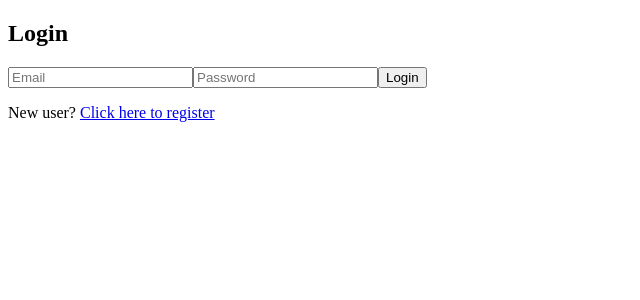
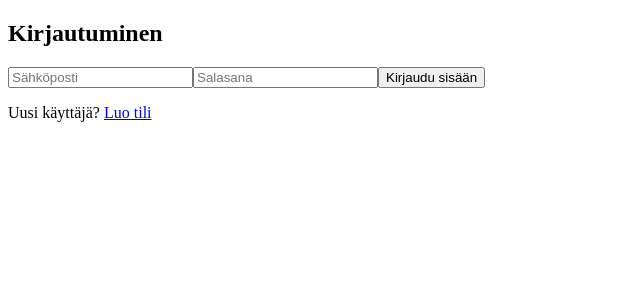
Before and after one commit to lottaLappalainen/book-store, a React (Vite) app: page /login in a window 1280 px wide. Shown: the top 300 px of the page, without its empty margins (0-640 px from the left). Built offline with nearby package versions, Linux system fonts and the light colour scheme.

Commit message:
translate to finnish

```diff
--- a/src/components/Books.jsx
+++ b/src/components/Books.jsx
@@ -13,7 +13,7 @@ const Books = ({ searchQuery }) => {
 
   useEffect(() => {
     dispatch(fetchBooks());
-    dispatch(setNotification({ message: 'Fetching books was successful', requestStatus: 'success' }));
+    dispatch(setNotification({ message: 'Kirjat haettu onnistuneesti', requestStatus: 'success' }));
   }, [dispatch]);
 
   const normalizeText = (text) => text.toLowerCase().trim();
@@ -51,12 +51,12 @@ const Books = ({ searchQuery }) => {
 
   const handleAddToOrder = (book) => {
     dispatch(addToOrder(book));
-    dispatch(setNotification({ message: `"${book.nimi}" added to your order`, requestStatus: 'success' }));
+    dispatch(setNotification({ message: `"${book.nimi}" lisättiin ostoskoriin`, requestStatus: 'success' }));
   };
 
   return (
     <div className="book-container">
-      <h1>Book Store</h1>
+      <h1>Kirjat</h1>
       <div className="books-grid">
         {sortedBooks.length > 0 ? (
           sortedBooks.map(book => (
@@ -64,12 +64,12 @@ const Books = ({ searchQuery }) => {
               <h2>{book.nimi}</h2>
               <p><strong>Tekijä:</strong> {book.tekijä}</p>
               <button onClick={(e) => { e.stopPropagation(); handleAddToOrder(book); }}>
-                Add to Order
+                Lisää ostoskoriin
               </button>
             </div>
           ))
         ) : (
-          <p>No books found.</p>
+          <p>Kirjoja ei löytynyt.</p>
         )}
       </div>
     </div>
--- a/src/components/Login.jsx
+++ b/src/components/Login.jsx
@@ -12,26 +12,26 @@ function Login() {
 
   const handleLogin = (e) => {
     e.preventDefault();
-    dispatch(setNotification({ message: 'Logging in...', requestStatus: 'loading' }));
+    dispatch(setNotification({ message: 'Kirjaudutaan sisään...', requestStatus: 'loading' }));
     //testaa kirjautumista näillä crediteillä
     if (email === "test@example.com" && password === "password") {
       dispatch(login());
-      dispatch(setNotification({ message: 'Login successful', requestStatus: 'success' }));
+      dispatch(setNotification({ message: 'Kirjautuminen onnistui', requestStatus: 'success' }));
       navigate("/books");
     } else {
-      dispatch(setNotification({ message: 'Invalid credentials', requestStatus: 'error' }));
+      dispatch(setNotification({ message: 'Väärä sähköposti tai salasana', requestStatus: 'error' }));
     }
   };
 
   return (
     <div>
-      <h2>Login</h2>
+      <h2>Kirjautuminen</h2>
       <form onSubmit={handleLogin}>
-        <input type="email" placeholder="Email" value={email} onChange={(e) => setEmail(e.target.value)} required />
-        <input type="password" placeholder="Password" value={password} onChange={(e) => setPassword(e.target.value)} required />
-        <button type="submit">Login</button>
+        <input type="email" placeholder="Sähköposti" value={email} onChange={(e) => setEmail(e.target.value)} required />
+        <input type="password" placeholder="Salasana" value={password} onChange={(e) => setPassword(e.target.value)} required />
+        <button type="submit">Kirjaudu sisään</button>
       </form>
-      <p>New user? <a href="/register">Click here to register</a></p>
+      <p>Uusi käyttäjä? <a href="/register">Luo tili</a></p>
     </div>
   );
 }
--- a/src/components/Navbar.jsx
+++ b/src/components/Navbar.jsx
@@ -15,15 +15,15 @@ function Navbar({ role, onSearch }) {
   return (
     <nav className="navbar">
       <ul className="nav-links">
-        <li><Link to="/books">Books</Link></li>
-        {role === "customer" && <li><Link to="/order">Order</Link></li>}
-        {role === "admin" && <li><Link to="/addbook">Add a Book</Link></li>}
+        <li><Link to="/books">Kirjat</Link></li>
+        {role === "customer" && <li><Link to="/order">Ostoskori</Link></li>}
+        {role === "admin" && <li><Link to="/addbook">Lisää kirja</Link></li>}
       </ul>
-      <button onClick={() => dispatch(logout())}>Logout</button>
+      <button onClick={() => dispatch(logout())}>Kirjaudu ulos</button>
 
       <input
         type="text"
-        placeholder="Search books..."
+        placeholder="Hae kirjoja..."
         value={query}
         onChange={handleSearch}
         className="search-input"
--- a/src/components/Order.jsx
+++ b/src/components/Order.jsx
@@ -11,18 +11,18 @@ const Order = () => {
   };
 
   const handleOrder = () => {
-    dispatch(setNotification({ message: 'Order placed successfully!', requestStatus: 'success' }));
+    dispatch(setNotification({ message: 'Tilaus suoritettu onnistuneesti', requestStatus: 'success' }));
     dispatch(clearOrder());
   };
 
   const handleCancelOrder = () => {
-    dispatch(setNotification({ message: 'Order canceled.', requestStatus: 'error' }));
+    dispatch(setNotification({ message: 'Tilaus peruttu.', requestStatus: 'error' }));
     dispatch(clearOrder());
   };
 
   return (
     <div className="order-container">
-      <h1>Your Order</h1>
+      <h1>Ostoskori</h1>
       {order.length > 0 ? (
         <>
           <ul>
@@ -40,7 +40,7 @@ const Order = () => {
           <button onClick={handleCancelOrder}>Cancel Order</button>
         </>
       ) : (
-        <p>Your order is empty.</p>
+        <p>Ostoskori on tyhjä.</p>
       )}
     </div>
   );
--- a/src/components/Register.jsx
+++ b/src/components/Register.jsx
@@ -1,7 +1,10 @@
 import { useState } from 'react';
 import { useNavigate } from 'react-router-dom';
+import { useDispatch } from 'react-redux';
+import { setNotification } from '../actions/notificationActions';
 
 function Register() {
+  const dispatch = useDispatch();
   const [formData, setFormData] = useState({
     name: '',
     address: '',
@@ -18,22 +21,22 @@ function Register() {
   const handleRegister = (e) => {
     e.preventDefault();
     console.log("User Registered:", formData);
-    alert("Registration Successful! Please login.");
+    dispatch(setNotification({ message: 'Rekisteröinti onnistui, siirry kirjautumiseen', requestStatus: 'success' }));
     navigate("/login");
   };
 
   return (
     <div>
-      <h2>Register</h2>
+      <h2>Luo tili</h2>
       <form onSubmit={handleRegister}>
-        <input type="text" name="name" placeholder="Name" value={formData.name} onChange={handleChange} required />
-        <input type="text" name="address" placeholder="Address" value={formData.address} onChange={handleChange} required />
-        <input type="email" name="email" placeholder="Email" value={formData.email} onChange={handleChange} required />
-        <input type="password" name="password" placeholder="Password" value={formData.password} onChange={handleChange} required />
-        <input type="text" name="phone" placeholder="Phone" value={formData.phone} onChange={handleChange} required />
-        <button type="submit">Register</button>
+        <input type="text" name="name" placeholder="Nimi" value={formData.name} onChange={handleChange} required />
+        <input type="text" name="address" placeholder="Osoite" value={formData.address} onChange={handleChange} required />
+        <input type="email" name="email" placeholder="Sähköposti" value={formData.email} onChange={handleChange} required />
+        <input type="password" name="password" placeholder="Salasana" value={formData.password} onChange={handleChange} required />
+        <input type="text" name="phone" placeholder="Puhelin" value={formData.phone} onChange={handleChange} required />
+        <button type="submit">Luo tili</button>
       </form>
-      <p>Already have an account? <a href="/login">Login here</a></p>
+      <p>Onko sinulla jo tili? <a href="/login">Kirjaudu sisään tästä</a></p>
     </div>
   );
 }
--- a/src/components/SingleBookView.jsx
+++ b/src/components/SingleBookView.jsx
@@ -16,10 +16,10 @@ const SingleBookView = () => {
 
   const handleAddToOrder = () => {
     dispatch(addToOrder(book));
-    dispatch(setNotification({ message: `"${book.nimi}" added to your order`, requestStatus: 'success' }));
+    dispatch(setNotification({ message: `"${book.nimi}" lisättiin tilaukseen`, requestStatus: 'success' }));
   };
 
-  if (!book) return <p>Loading book details...</p>;
+  if (!book) return <p>Kirjan tietoja ladataan...</p>;
 
   return (
     <div className="single-book-container">
@@ -28,7 +28,7 @@ const SingleBookView = () => {
       <p><strong>Isbn:</strong> {book.isbn}</p>
       <p><strong>Tyyppi:</strong> {book.tyyppi}</p>
       <p><strong>Luokka:</strong> {book.luokka}</p>
-      <button onClick={handleAddToOrder}>Add to Order</button>
+      <button onClick={handleAddToOrder}>Lisää ostoskoriin</button>
     </div>
   );
 };
```
